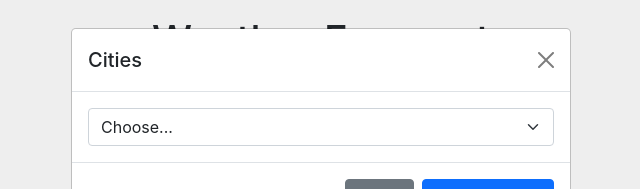
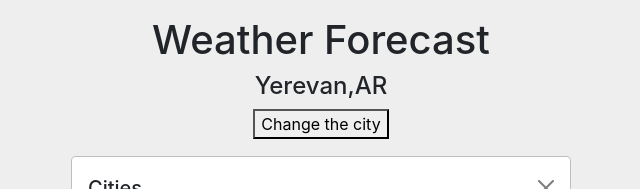
Before and after one commit to imyakin/weatherforecast, a React (Create React App) app: page / in a window 1280 px wide. Both pictures are taken after a click on the button "Change the city". Shown: the top 189 px of the page, without its empty margins (319-959 px from the left). Built offline with nearby package versions, Linux system fonts and the light colour scheme; no server answers.

Commit message:
some style changes

```diff
--- a/src/components/Header/Header.tsx
+++ b/src/components/Header/Header.tsx
@@ -10,9 +10,9 @@ const Header: React.FC<HeaderProps> = ({openModal, city}) => {
   return (
     <>
         <h1 className='mb-2'>Weather Forecast</h1>
-        <div className='d-flex justify-content-center align-items-center mb-4'>
+        <div className='d-flex justify-content-center align-items-center flex-column mb-4'>
             <h4>{city}</h4>
-            <button onClick={openModal}>Change the city</button>
+            <button onClick={openModal} style={{maxWidth: "fit-content"}}>Change the city</button>
         </div>
     </>
   )
--- a/src/components/Modal/Modal.tsx
+++ b/src/components/Modal/Modal.tsx
@@ -8,7 +8,7 @@ interface ModalProps{
 
 const Modal: React.FC<ModalProps> = ({closeModal, cityHandler, saveChanges}) => {
   return (
-    <div className="modal" style={{display: "block"}}>
+    <div className="modal" style={{display: "block", paddingTop: "10%"}}>
         <div className="modal-dialog">
             <div className="modal-content">
             <div className="modal-header">
```
